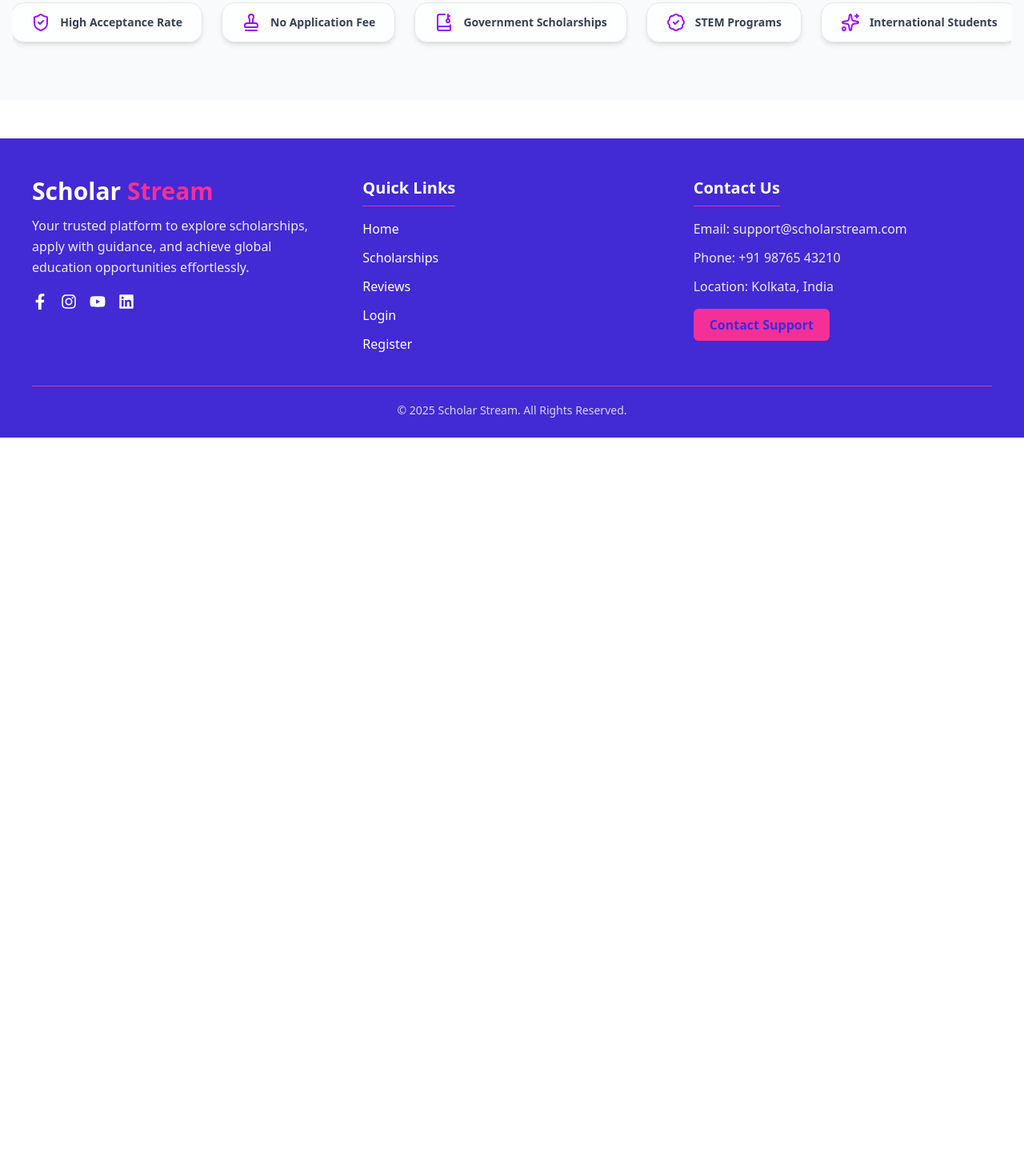
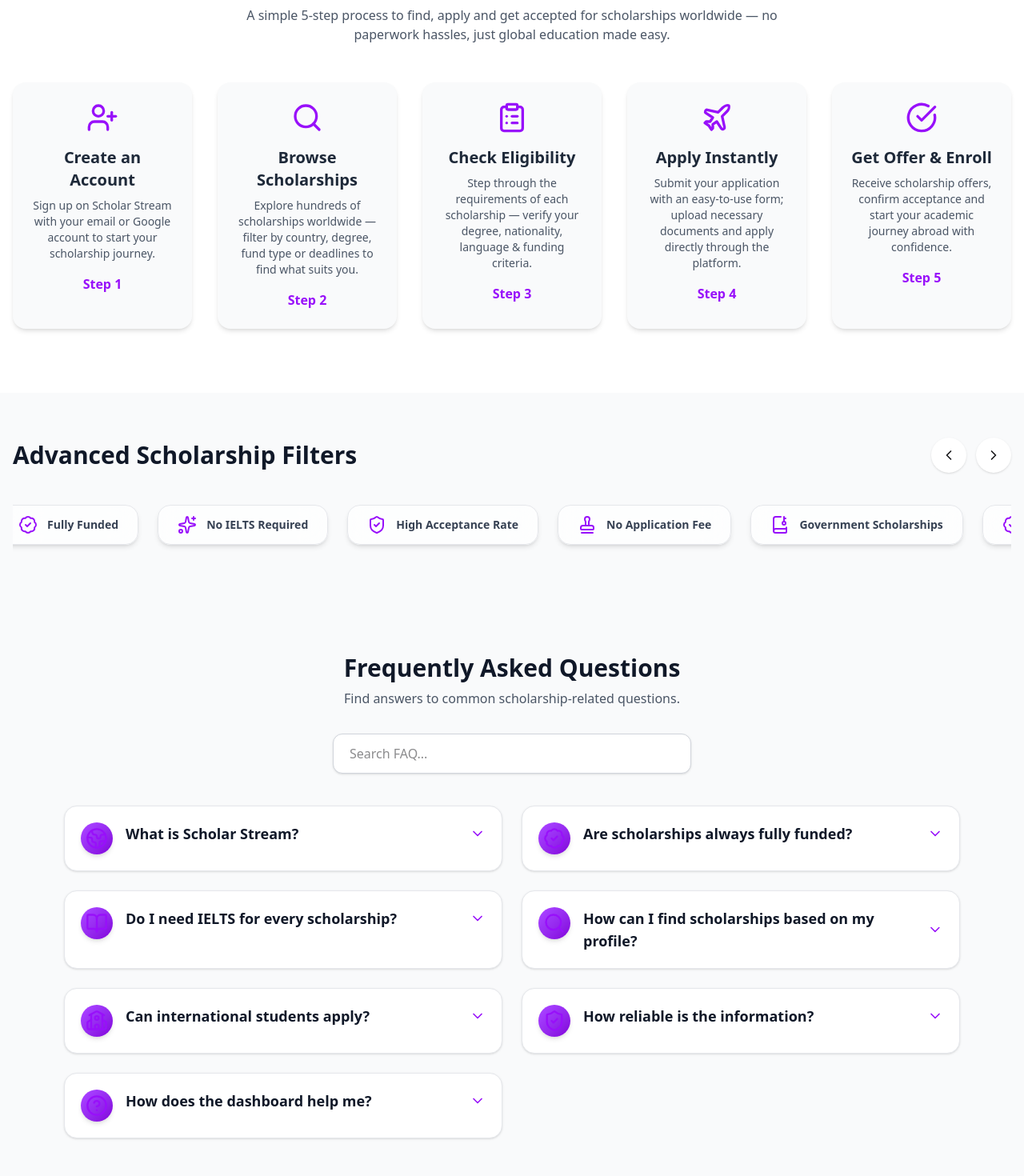
Before and after one commit to ikbal-mondal/scholar-stream-client, a React (Vite) app: page / in a window 1280 px wide. Shown: the part 1580-3050 px from the top of the page at 80% size. Before the commit the page ends 2127 px from the top, so only its background shows below. Built offline with nearby package versions, Linux system fonts and the light colour scheme; no server answers; what pdfmake would draw is missing.

Commit message:
added faq

```diff
--- /dev/null
+++ b/src/components/FAQSection.jsx
@@ -0,0 +1,154 @@
+import { useState } from "react";
+import {
+  HelpCircle,
+  Globe2,
+  BadgeCheck,
+  BookOpen,
+  Search,
+  School,
+  ShieldCheck,
+  ChevronDown,
+} from "lucide-react";
+
+// ---------------- SHORT 50-WORD ANSWERS ---------------- //
+const faqData = [
+  {
+    id: 1,
+    icon: <Globe2 className="w-7 h-7 text-purple-600" />,
+    question: "What is Scholar Stream?",
+    answer:
+      "Scholar Stream is a modern platform that helps students discover and apply for global scholarships easily. It simplifies searching, tracking, and understanding eligibility. With organized details and personalized recommendations, it saves time and ensures students find relevant funding opportunities with clarity and confidence.",
+  },
+  {
+    id: 2,
+    icon: <BadgeCheck className="w-7 h-7 text-purple-600" />,
+    question: "Are scholarships always fully funded?",
+    answer:
+      "Not all scholarships are fully funded. Some cover tuition and living costs, while others offer partial benefits. Scholar Stream clearly labels each program, helping students compare funding levels and choose options matching their financial needs and academic plans.",
+  },
+  {
+    id: 3,
+    icon: <BookOpen className="w-7 h-7 text-purple-600" />,
+    question: "Do I need IELTS for every scholarship?",
+    answer:
+      "No. Many scholarships accept students without IELTS if they meet alternative English proficiency requirements. Scholar Stream’s filters help students quickly find opportunities that do not require standardized English tests.",
+  },
+  {
+    id: 4,
+    icon: <Search className="w-7 h-7 text-purple-600" />,
+    question: "How can I find scholarships based on my profile?",
+    answer:
+      "Use filters like degree level, nationality, funding type, deadlines, and study field. Scholar Stream’s smart system suggests scholarships aligned with your background and ambitions.",
+  },
+  {
+    id: 5,
+    icon: <School className="w-7 h-7 text-purple-600" />,
+    question: "Can international students apply?",
+    answer:
+      "Yes. Scholar Stream lists scholarships globally, allowing international students to filter opportunities available for their nationality and academic background.",
+  },
+  {
+    id: 6,
+    icon: <ShieldCheck className="w-7 h-7 text-purple-600" />,
+    question: "How reliable is the information?",
+    answer:
+      "All scholarship details are updated regularly and verified through official portals, ensuring accurate results regarding eligibility, deadlines, benefits, and application procedures.",
+  },
+  {
+    id: 7,
+    icon: <HelpCircle className="w-7 h-7 text-purple-600" />,
+    question: "How does the dashboard help me?",
+    answer:
+      "The dashboard allows students to save scholarships, track deadlines, manage applications, and receive reminders. It centralizes your scholarship journey in one organized space.",
+  },
+];
+
+export default function FAQSectionV3() {
+  const [openIndex, setOpenIndex] = useState(null);
+  const [search, setSearch] = useState("");
+
+  const toggle = (index) => setOpenIndex(openIndex === index ? null : index);
+
+  const filteredFAQs = faqData.filter((faq) =>
+    faq.question.toLowerCase().includes(search.toLowerCase())
+  );
+
+  return (
+    <section className="py-16 bg-gray-50">
+      <div className="max-w-6xl mx-auto px-4">
+        {/* Header */}
+        <div className="text-center mb-8">
+          <h2 className="text-3xl font-bold text-gray-900">
+            Frequently Asked Questions
+          </h2>
+          <p className="text-gray-600 mt-2">
+            Find answers to common scholarship-related questions.
+          </p>
+        </div>
+
+        {/* Search Bar */}
+        <div className="max-w-md mx-auto mb-10">
+          <input
+            type="text"
+            placeholder="Search FAQ..."
+            value={search}
+            onChange={(e) => setSearch(e.target.value)}
+            className="w-full px-5 py-3 rounded-xl border border-gray-300 bg-white shadow-sm focus:ring-2 focus:ring-purple-500"
+          />
+        </div>
+
+        {/* FAQ Grid */}
+        <div className="grid grid-cols-1 md:grid-cols-2 gap-6">
+          {filteredFAQs.map((faq, index) => (
+            <div
+              key={faq.id}
+              className="rounded-2xl bg-white shadow-sm border border-gray-200
+                         hover:shadow-md transition-all duration-300 p-5"
+            >
+              {/* Top Row */}
+              <div className="flex items-start gap-4">
+                {/* Left Icon */}
+                <div
+                  className="w-10 h-10 flex items-center justify-center rounded-full
+                             bg-gradient-to-br from-purple-500 to-purple-700 text-white
+                             shadow-md"
+                >
+                  {faq.icon}
+                </div>
+
+                {/* Question + Answer */}
+                <div className="flex-1">
+                  <button
+                    onClick={() => toggle(index)}
+                    className="w-full text-left flex justify-between items-center"
+                  >
+                    <h3 className="text-lg font-semibold text-gray-900">
+                      {faq.question}
+                    </h3>
+
+                    <ChevronDown
+                      className={`w-5 h-5 text-purple-600 transition-transform duration-300 ${
+                        openIndex === index ? "rotate-180" : ""
+                      }`}
+                    />
+                  </button>
+
+                  {/* ANSWER */}
+                  <div
+                    className={`overflow-hidden transition-all duration-300 ${
+                      openIndex === index ? "max-h-40 mt-3" : "max-h-0"
+                    }`}
+                  >
+                    <p className="text-gray-600 leading-relaxed">
+                      {faq.answer}
+                    </p>
+                  </div>
+                </div>
+              </div>
+            </div>
+          ))}
+        </div>
+      </div>
+    </section>
+  );
+}
--- a/src/components/HowItWorks.jsx
+++ b/src/components/HowItWorks.jsx
@@ -0,0 +1,83 @@
+import {
+  UserPlus,
+  Search,
+  ClipboardList,
+  CheckCircle,
+  Plane,
+} from "lucide-react";
+
+const steps = [
+  {
+    id: 1,
+    icon: <UserPlus className="w-10 h-10 text-purple-600" />,
+    title: "Create an Account",
+    description:
+      "Sign up on Scholar Stream with your email or Google account to start your scholarship journey.",
+  },
+  {
+    id: 2,
+    icon: <Search className="w-10 h-10 text-purple-600" />,
+    title: "Browse Scholarships",
+    description:
+      "Explore hundreds of scholarships worldwide — filter by country, degree, fund type or deadlines to find what suits you.",
+  },
+  {
+    id: 3,
+    icon: <ClipboardList className="w-10 h-10 text-purple-600" />,
+    title: "Check Eligibility",
+    description:
+      "Step through the requirements of each scholarship — verify your degree, nationality, language & funding criteria.",
+  },
+  {
+    id: 4,
+    icon: <Plane className="w-10 h-10 text-purple-600" />,
+    title: "Apply Instantly",
+    description:
+      "Submit your application with an easy-to-use form; upload necessary documents and apply directly through the platform.",
+  },
+  {
+    id: 5,
+    icon: <CheckCircle className="w-10 h-10 text-purple-600" />,
+    title: "Get Offer & Enroll",
+    description:
+      "Receive scholarship offers, confirm acceptance and start your academic journey abroad with confidence.",
+  },
+];
+
+/**
+ * HowItWorks Section
+ */
+export default function HowItWorks() {
+  return (
+    <section className="py-20 bg-white">
+      <div className="max-w-7xl mx-auto px-4 text-center">
+        <h2 className="text-4xl font-bold text-gray-900 mb-6">
+          How Scholar Stream Works
+        </h2>
+        <p className="text-gray-600 mb-12 max-w-2xl mx-auto">
+          A simple 5-step process to find, apply and get accepted for
+          scholarships worldwide — no paperwork hassles, just global education
+          made easy.
+        </p>
+
+        <div className="grid grid-cols-1 md:grid-cols-2 lg:grid-cols-5 gap-8">
+          {steps.map((step, idx) => (
+            <div
+              key={step.id}
+              className="flex flex-col items-center text-center p-6 bg-gray-50 rounded-2xl shadow-md hover:shadow-xl transition"
+            >
+              <div className="mb-4">{step.icon}</div>
+              <h3 className="text-xl font-semibold text-gray-800 mb-2">
+                {step.title}
+              </h3>
+              <p className="text-gray-600 text-sm">{step.description}</p>
+              <div className="mt-4 text-purple-600 font-bold">
+                Step {idx + 1}
+              </div>
+            </div>
+          ))}
+        </div>
+      </div>
+    </section>
+  );
+}
--- a/src/pages/Home/HomePage.jsx
+++ b/src/pages/Home/HomePage.jsx
@@ -3,6 +3,8 @@
 import LatestScholarships from "../../components/LatestScholarships";
 import CategoryGrid from "../../components/CategoryGrid";
 import FilterCarousel from "../../components/FilterCarousel";
+import HowItWorks from "../../components/HowItWorks";
+import FAQSection from "../../components/FAQSection";
 
 const HomePage = () => {
   return (
@@ -10,7 +12,9 @@
       <HeroBanner></HeroBanner>
       <LatestScholarships></LatestScholarships>
       <CategoryGrid></CategoryGrid>
+      <HowItWorks></HowItWorks>
       <FilterCarousel></FilterCarousel>
+      <FAQSection></FAQSection>
     </div>
   );
 };
```
Also changed, not shown: src/components/CTABanner.jsx (added).
